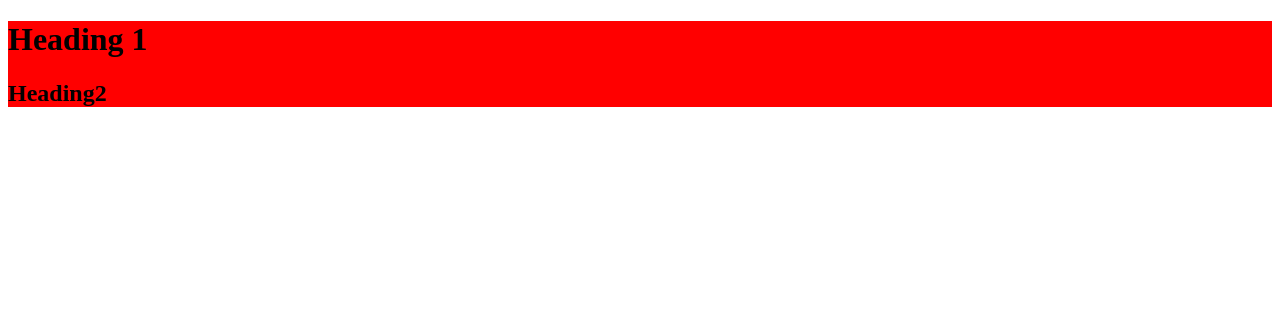
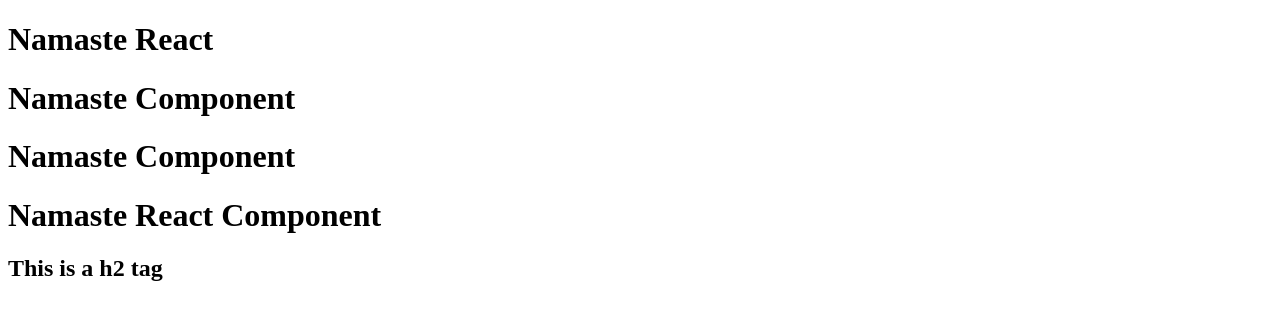
Before and after one commit to kumar1796/NamasteReact, a React (Vite) app: page / in a window 1280 px wide. Shown: the top 320 px of the page. Built offline with nearby package versions, Linux system fonts and the light colour scheme.

Commit message:
Third commit, chapter 3

```diff
--- a/App.js
+++ b/App.js
@@ -1,37 +1,33 @@
-/*
-* HMR- Hot Module Replacement
-* File Watcher Algorithm
-* Budling
-* Minify
-* Cleaning our code
-* Dev and Production Build
-* Super Fast build algorithm
-* Image optimization
-* Caching while Development
-* Compression
-* Compatible with older version of browser
-* HTTPS on dev npx parcel index.html --https
-* Port Number
-* Consistent Hashing
-* Zero Config
-* Browserslist -- https://www.npmjs.com/package/browserslist,  https://browserslist.dev/
-*
-*
-*
-* Transitive Dependencies- we have our pacakge manager which handles and takes care of our transitive dependencies our code
-*/
+import React from "react";
+import ReactDOM from "react-dom/client";
 
-import React from 'react';
-import ReactDOM from 'react-dom/client';
+// this is a react element
+const heading = (
+  <h1 id="title" key="h2">
+    Namaste React
+  </h1>
+);
 
-// const heading = React.createElement("h1", {id: "title"}, "Heading 1");
-const heading1 = React.createElement("h1", { id: "title" }, "Heading 1");
-const heading2 = React.createElement("h2", { id: "title" }, "Heading2");
-const container = React.createElement("div", { id: "container" }, [
-  heading1,
-  heading2,
-]);
-// console.log(heading); //React Element is just an object in the end
+const Title = () => (
+  <h1 id="title" key="h2">
+    Namaste Component
+  </h1>
+);
+
+// this is a react component
+const HeaderComponent = () => {
+  return (
+    <div>
+      {heading}
+      {Title()}
+      <Title />
+      <h1>Namaste React Component</h1>
+      <h2>This is a h2 tag</h2>
+    </div>
+  );
+};
+
 const root = ReactDOM.createRoot(document.getElementById("root"));
-// root.render(heading);
-root.render(container);
+
+// root.render(heading);  //rendering a react element
+root.render(<HeaderComponent />); //rendering a react component
```
Also changed, not shown: App1.js (added, +47 -0 lines), package.json (+5 -2 lines), .babelrc (added), 1 other file (tests, documents, lock files or other folders).
